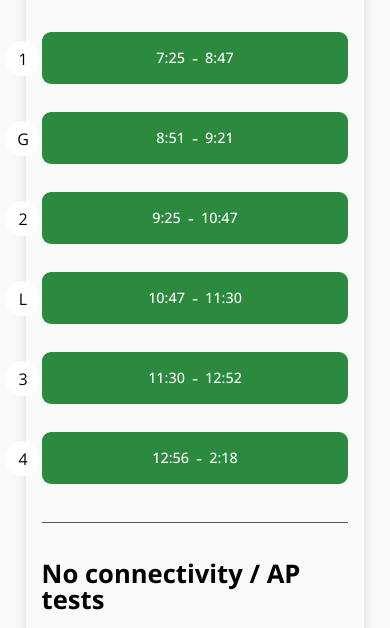
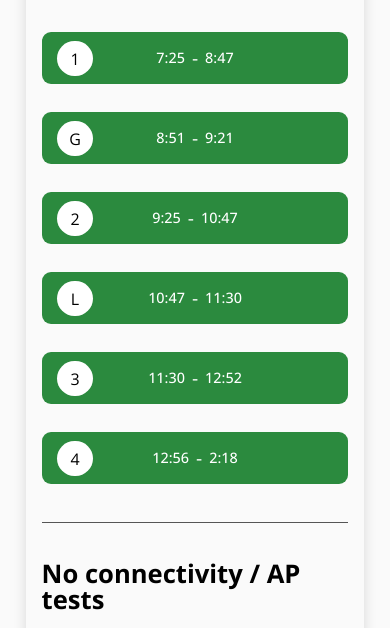
Before and after one commit to ahkim76/greenlevel, a plain HTML site: page bells.html in a window 390 px wide. Shown: the part 216-844 px from the top of the page. Drawn offline with nearby package versions, Linux system fonts and the light colour scheme.

Commit message:
Update queries.css

```diff
--- a/queries.css
+++ b/queries.css
@@ -69,7 +69,7 @@
   }
   .period {
     position: absolute;
-    margin-right: 43rem;
+    margin-right: 98rem;
    margin-top: -.9rem
 
 
@@ -82,3 +82,46 @@
     color: #fff;
   }
 }
+
+@media (max-width: 1050px) {
+  .period {
+    margin-right: 95rem;
+  }
+}
+
+@media (max-width: 1010px) {
+  .period {
+    margin-right: 90rem;
+  }
+}
+
+@media (max-width: 975px) {
+  .period {
+    margin-right: 85rem;
+  }
+}
+
+@media (max-width: 800px) {
+  .period {
+    margin-right: 55rem;
+  }
+}
+
+@media (max-width: 575px) {
+  .period {
+    margin-right: 40rem;
+  }
+}
+
+@media (max-width: 450px) {
+  .period {
+    margin-right: 35rem;
+  }
+}
+
+
+@media (max-width: 400px) {
+  .period {
+    margin-right: 30rem;
+  }
+}
```
